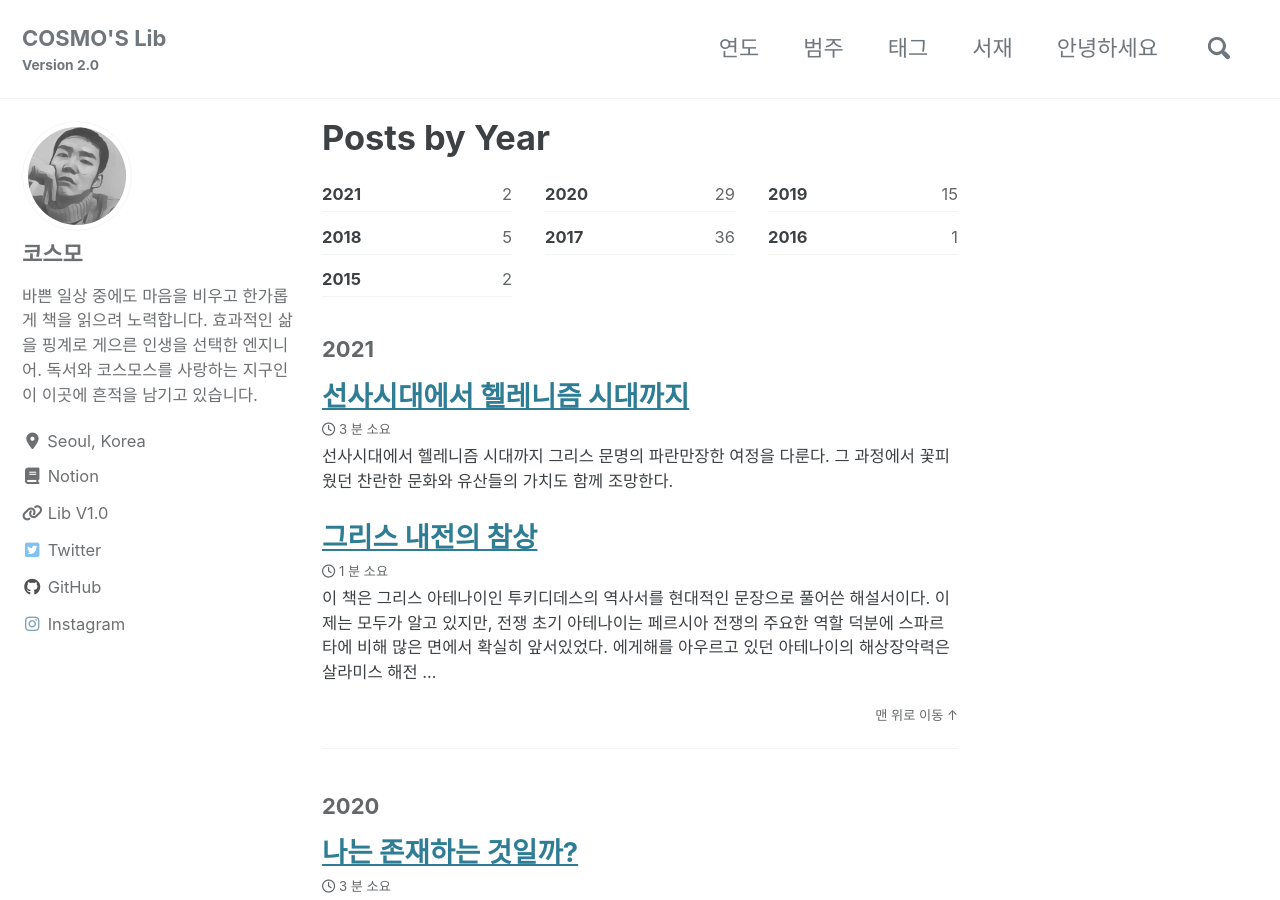
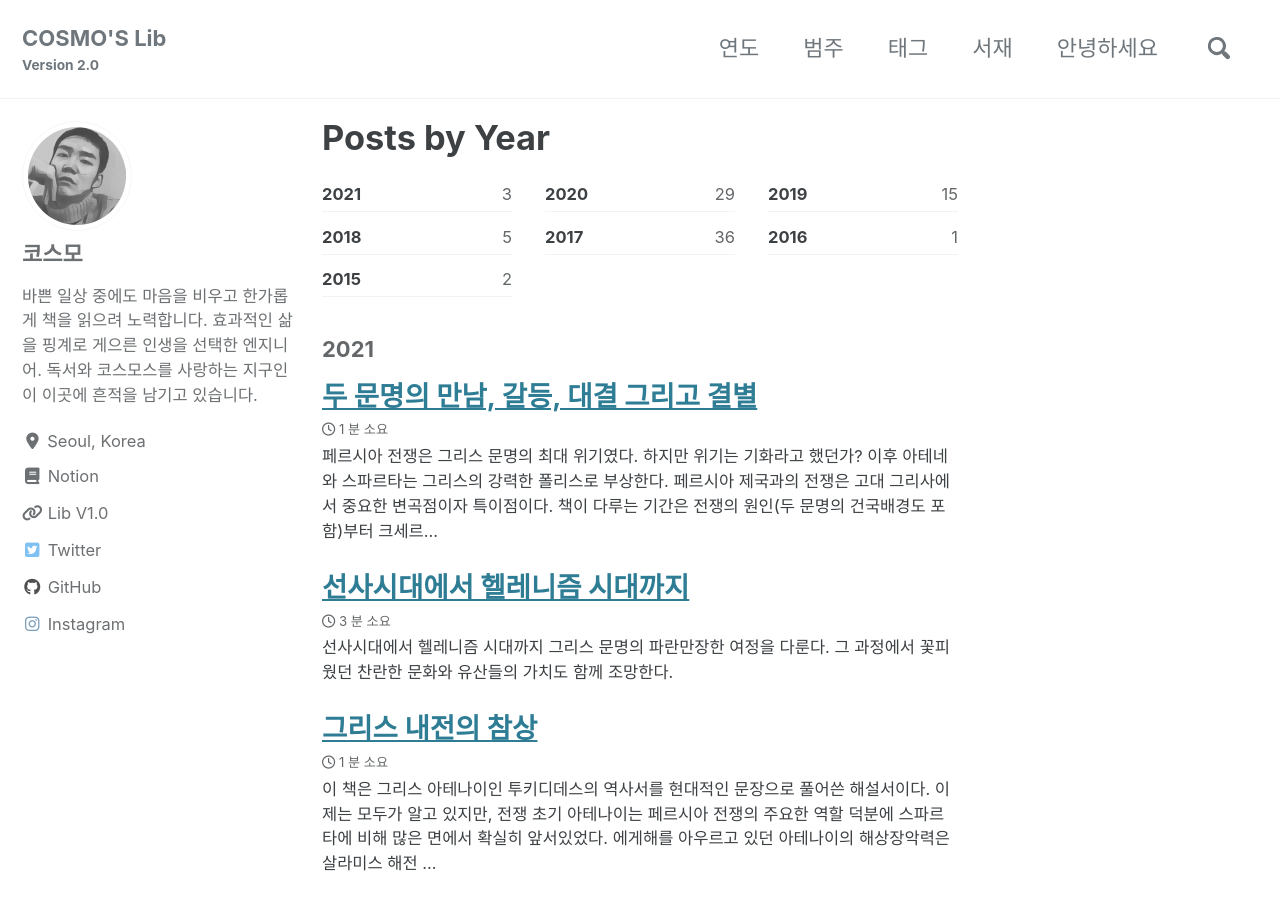
Before and after one commit to deftone2000/cosmo-s-archive, a Jekyll site: the page built from _pages/year-archive.md, in a window 1280 px wide and 900 px high. Built offline with Jekyll 4.4.1, drawn with Linux system fonts in a browser that asks for light colours; cached includes are drawn as plain includes; nearby versions of some CDN libraries; comment, search, counter and statistics services are not loaded; a style sheet for code colours, icons or effects is not loaded.

Commit message:
no message

```diff
--- a/_data/navigation.yml
+++ b/_data/navigation.yml
@@ -44,6 +44,25 @@ playground:
         url: /playground/pure-slasher-mixtape/
 
 # 책리뷰 사이드바용 정보(작성일자 역순정렬)
+
+# 페르시아 전쟁
+the-persian-fire:
+  - title: "저자"
+    children:
+      - title: "톰 홀랜드"
+        url:
+  - title: "번역"
+    children:
+      - title: "이순호"
+  - title: "출판"
+    children:
+      - title: "책과함께"
+  - title: "출간 정보"
+    children:
+      - title: "2006-12-11 출간"
+  - title: "추가 정보"
+    children:
+      - title: "644쪽"
 
 # 고대 그리스사
 ancient-greece:
```
Also changed, not shown: _posts/2021-04-09-the-persian-fire.md (added, +33 -0 lines).
